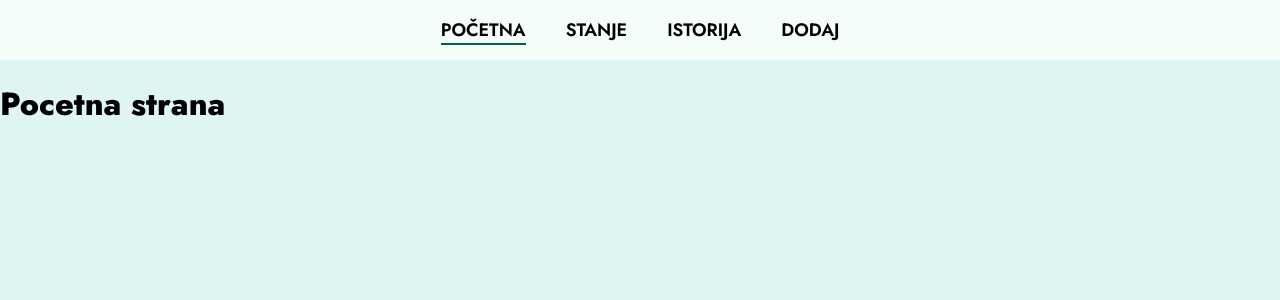
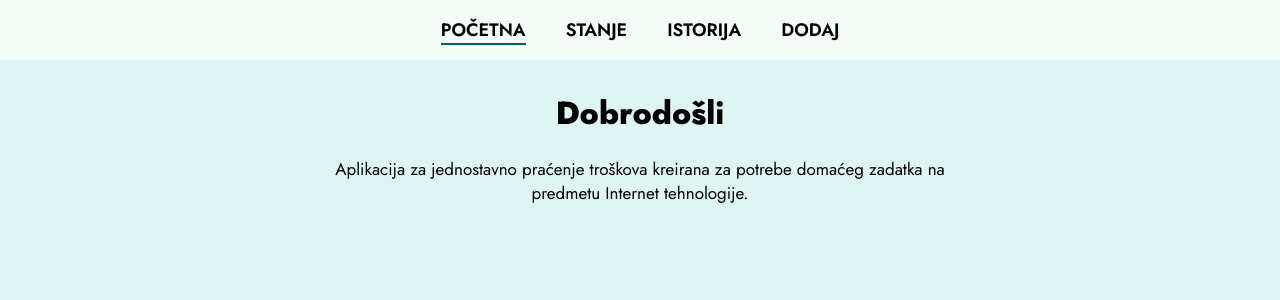
Before and after one commit to mrdjarade/domaci-react, a React (Create React App) app: page /pocetna in a window 1280 px wide. Shown: the top 300 px of the page. Built offline with nearby package versions, Linux system fonts and the light colour scheme.

Commit message:
Kreirana ruta za početnu stranu

```diff
--- a/src/App.js
+++ b/src/App.js
@@ -11,7 +11,11 @@ function App() {
           <Redirect to='/pocetna'></Redirect>
         </Route>
         <Route path='/pocetna'>
-          <h1>Pocetna strana</h1>
+          <h1 className={classes.naslov}>Dobrodošli</h1>
+          <p className={classes.paragraf}>
+            Aplikacija za jednostavno praćenje troškova kreirana za potrebe
+            domaćeg zadatka na predmetu Internet tehnologije.
+          </p>
         </Route>
         <Route path='/stanje'>
           <h1>Stanje</h1>
--- a/src/App.module.css
+++ b/src/App.module.css
@@ -14,3 +14,15 @@
   overflow: hidden;
   background-color: rgb(223, 245, 244);
 }
+
+.naslov {
+  margin-top: 30px;
+  text-align: center;
+}
+
+.paragraf {
+  font-size: 17px;
+  text-align: center;
+  width: 50%;
+  margin: 0 25%;
+}
```
